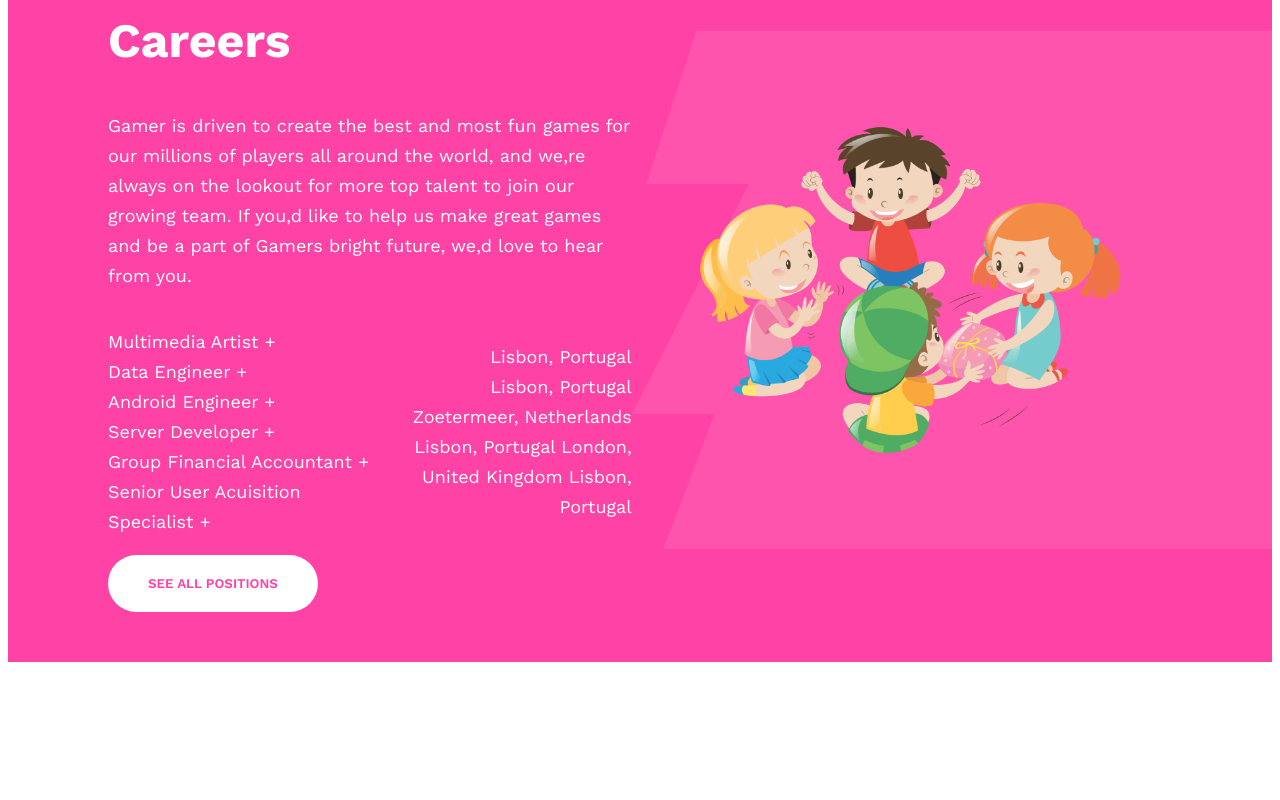
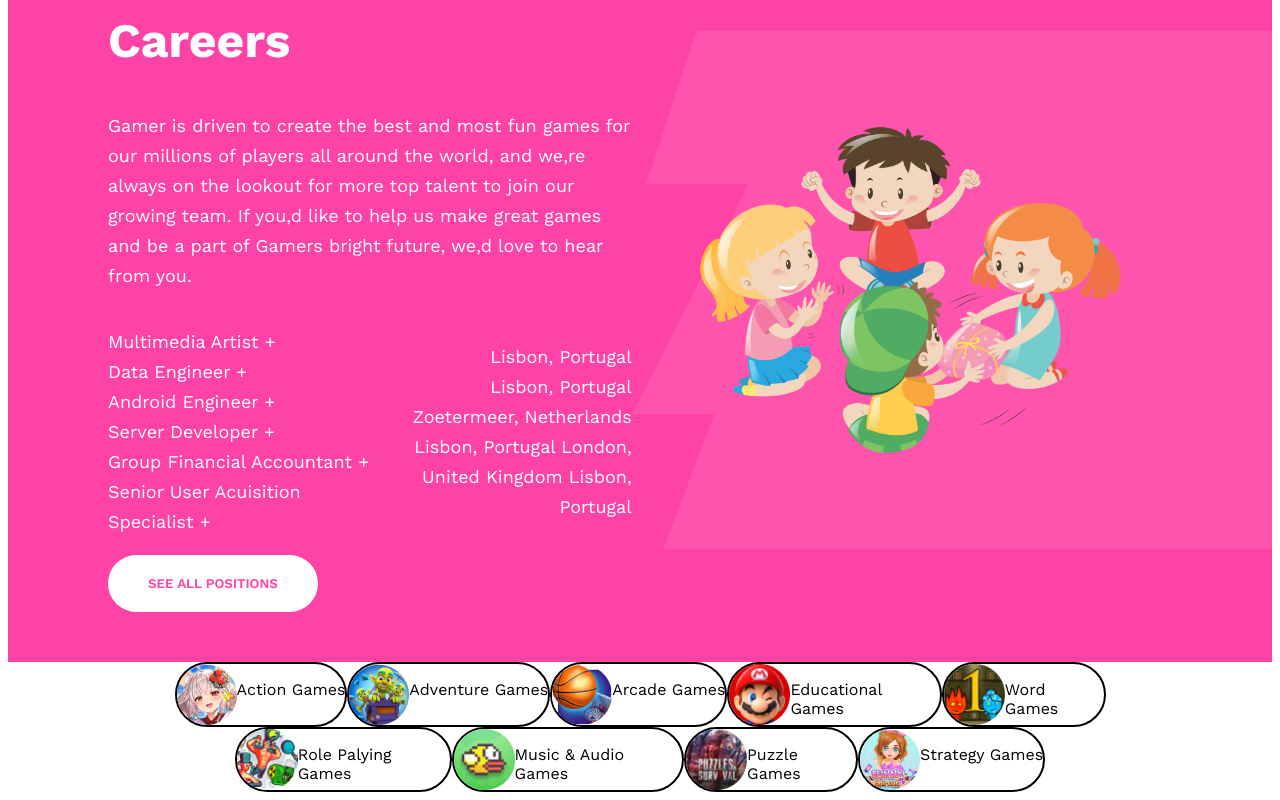
Before and after one commit to alemranakash/B8A2-Gamer-Zone, a plain HTML site: page index.html in a window 1280 px wide. Shown: the part 2277-3077 px from the top of the page. Before the commit the page ends 2947 px from the top, so only its background shows below. Drawn offline with nearby package versions, Linux system fonts and the light colour scheme.

Commit message:
added sec7

```diff
--- a/index.html
+++ b/index.html
@@ -140,6 +140,46 @@
     </div>
 
 </section>
+<section class="sec7">
+<div class="sec7-container">
+    <div class="sec7-item">
+        <img src="./images/rectangle-11.png" alt="">
+        <p>Action Games</p>
+    </div>
+    <div class="sec7-item">
+        <img src="./images/rectangle-12.png" alt="">
+        <p>Adventure Games</p>
+    </div>
+    <div class="sec7-item">
+        <img src="./images/rectangle-13.png" alt="">
+        <p>Arcade Games</p>
+    </div>
+    <div class="sec7-item">
+        <img src="./images/rectangle-14.png" alt="">
+        <p>Educational Games</p>
+    </div>
+    <div class="sec7-item">
+        <img src="./images/rectangle-15.png" alt="">
+        <p>Word Games</p>
+    </div>
+    <div class="sec7-item">
+        <img src="./images/rectangle-16.png" alt="">
+        <p>Role Palying Games</p>
+    </div>
+    <div class="sec7-item">
+        <img src="./images/rectangle-17.png" alt="">
+        <p>Music & Audio Games</p>
+    </div>
+    <div class="sec7-item">
+        <img src="./images/rectangle-18.png" alt="">
+        <p>Puzzle Games</p>
+    </div>
+    <div class="sec7-item">
+        <img src="./images/rectangle-19.png" alt="">
+        <p>Strategy Games</p>
+    </div>
+</div>
+</section>
 </main>
 <footer>
 
--- a/styles/mobile.css
+++ b/styles/mobile.css
@@ -138,5 +138,6 @@
 /* *================ */
 
 /* *Section 7  */
+
 /* *================ */
 }
--- a/styles/style.css
+++ b/styles/style.css
@@ -387,4 +387,20 @@ text-transform: uppercase;
 /* *=================== */
 
 /* *Section 7  */
+.sec7{
+    max-width: 1024px;
+    margin: 0 auto;
+}
+.sec7-container{
+    display: flex;
+  flex-wrap: wrap;
+  justify-content: center;
+}
+
+
+.sec7-item{
+    display: flex;
+    border: 2px solid black;
+   border-radius: 50px;
+}
 /* *=================== */
```
